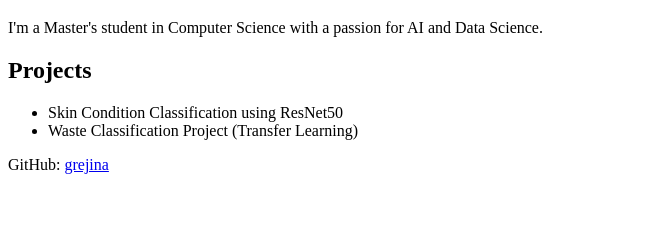
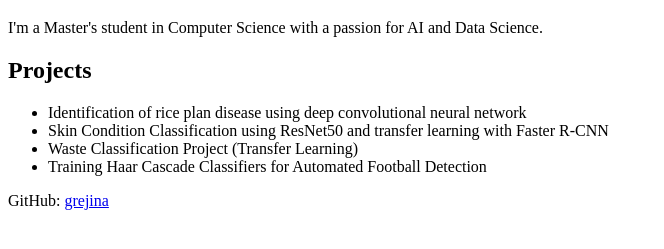
Before and after one commit to grejina/grejina.github.io, a plain HTML site: page index.html in a window 1280 px wide. Shown: the part 61-310 px from the top of the page, without its empty margins (0-664 px from the left). Drawn offline with Linux system fonts and the light colour scheme.

Commit message:
Update index.html

```diff
--- a/index.html
+++ b/index.html
@@ -8,8 +8,10 @@
   <p>I'm a Master's student in Computer Science with a passion for AI and Data Science.</p>
   <h2>Projects</h2>
   <ul>
-    <li>Skin Condition Classification using ResNet50</li>
+    <li>Identification of rice plan disease using deep convolutional neural network</li>
+    <li>Skin Condition Classification using ResNet50 and transfer learning with Faster R-CNN</li>
     <li>Waste Classification Project (Transfer Learning)</li>
+    <li>Training Haar Cascade Classifiers for Automated Football Detection</li>
   </ul>
   <p>GitHub: <a href="https://github.com/grejina">grejina</a></p>
 </body>
```
